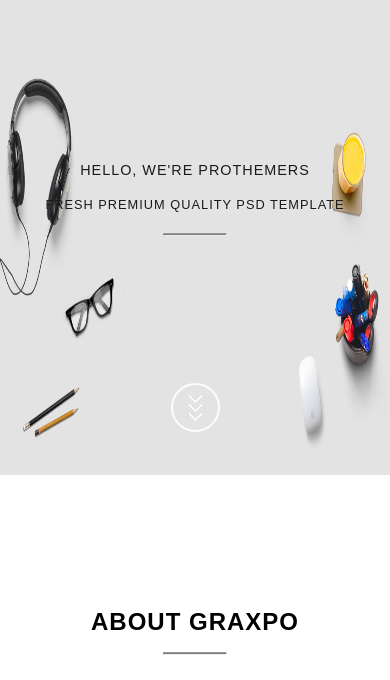
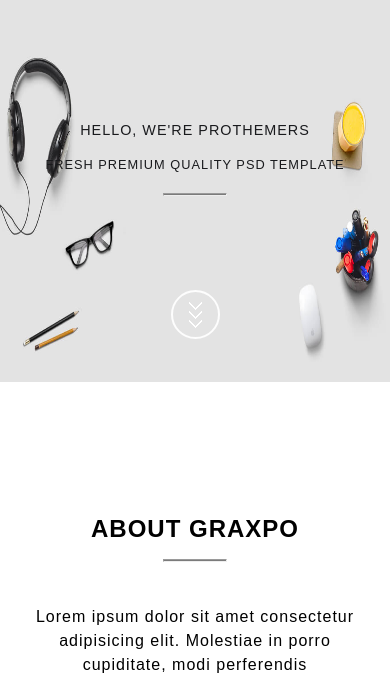
Before and after one commit to Ridhima10/Graxpro, a plain HTML site: page index.html in a window 390 px wide. Shown: the part 92-772 px from the top of the page. Drawn offline with Linux system fonts and the light colour scheme.

Commit message:
updated css file

```diff
--- a/graxpo.css
+++ b/graxpo.css
@@ -403,11 +403,11 @@ footer>span{
         letter-spacing: 1px;
     }
     .img1{
-        top:11rem;
+        top:8.5rem;
         color: var(--darker);
     }
     .main{
-        height: 131vw;
+        height: 107vw;
     }
     .about{
         margin-right: 0rem;
```
